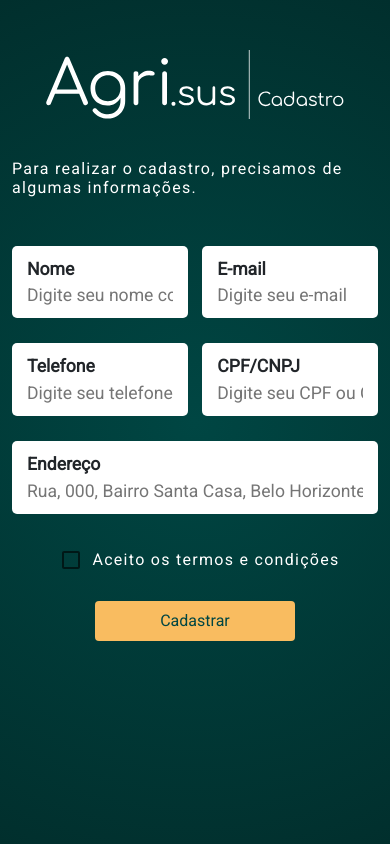
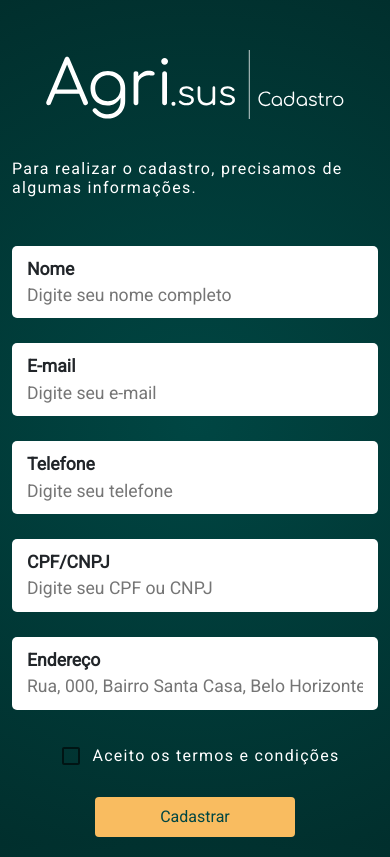
Before and after one commit to jpolivra/agrisus-frontend, a React (Create React App) app in the folder my-app/: page /cadastroConsumidor in a window 390 px wide. Built offline with nearby package versions, Linux system fonts and the light colour scheme.

Commit message:
fix: fixed form gap

```diff
--- a/my-app/src/Pages/CadastroConsumidor/cadastro.css
+++ b/my-app/src/Pages/CadastroConsumidor/cadastro.css
@@ -119,3 +119,13 @@ select:focus {
   height: 40px;
   color: #004643;
 }
+
+@media (max-width: 769px) {
+  .linha {
+    flex-direction: column;
+    gap: 25px;
+  }
+  .classInput {
+    width: 100%;
+  }
+}
```
